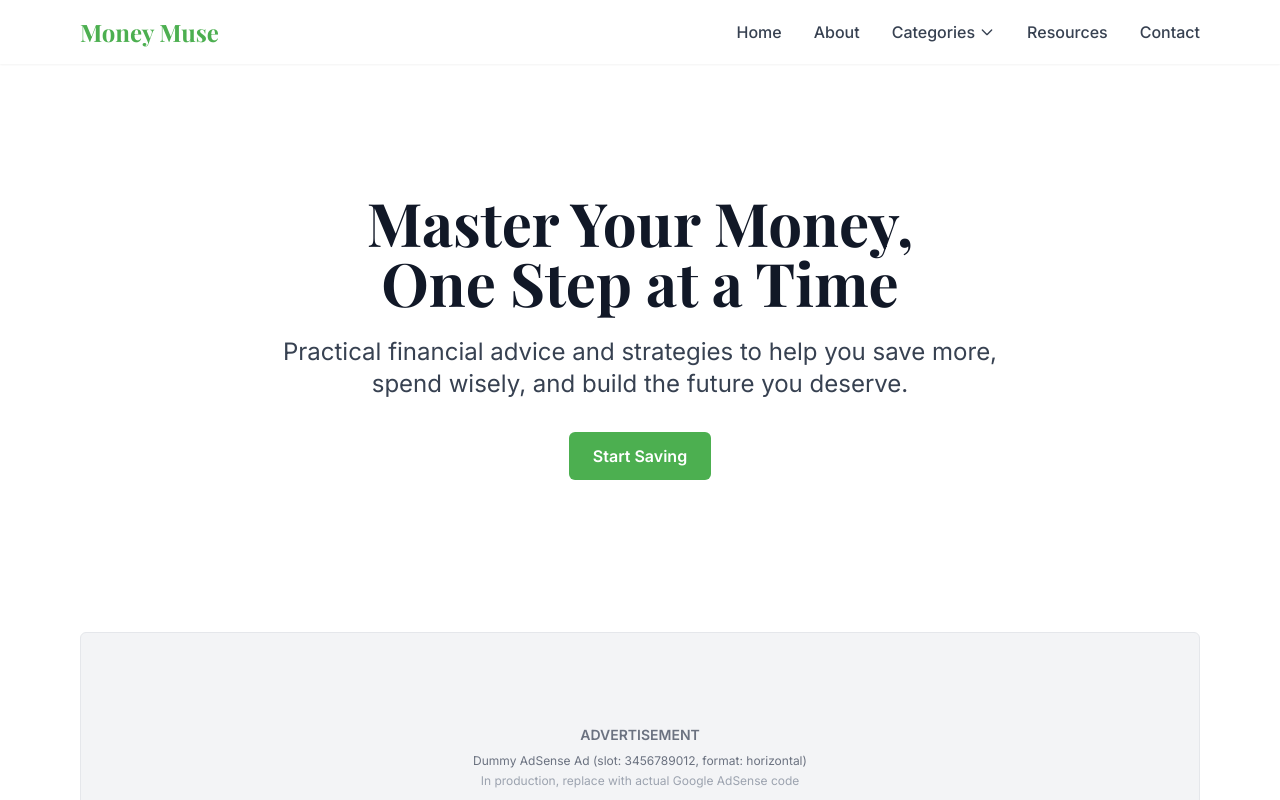
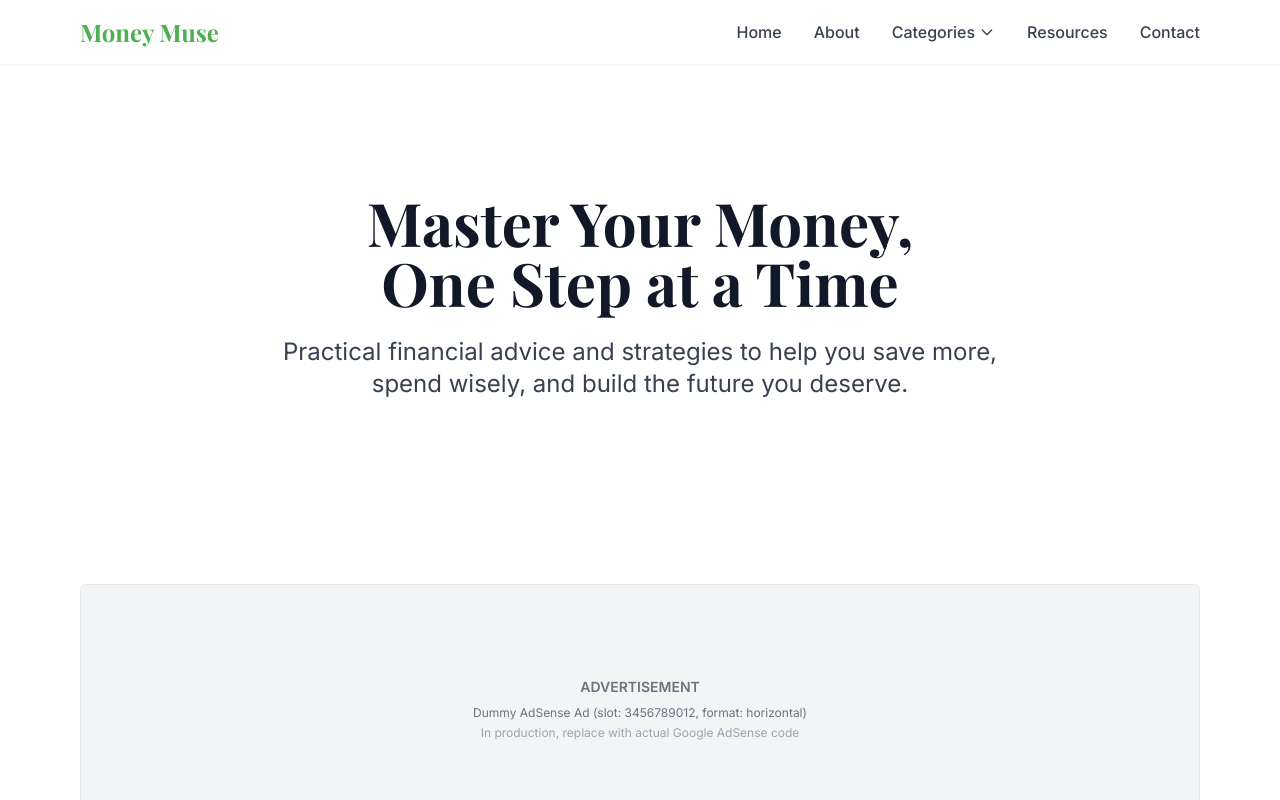
Before and after one commit to srivinod/money-muse-blog, a React (Vite) app: page / in a window 1280 px wide. Shown: the top 800 px of the page. Built offline with nearby package versions, Linux system fonts and the light colour scheme.

Commit message:
Remove Start Saving button
Removes the "Start Saving" button from the hero section.

```diff
--- a/src/pages/HomePage.tsx
+++ b/src/pages/HomePage.tsx
@@ -29,11 +29,7 @@ const HomePage = () => {
             <p className="text-xl md:text-2xl mb-8 text-gray-700">
               Practical financial advice and strategies to help you save more, spend wisely, and build the future you deserve.
             </p>
-            <div className="flex flex-col sm:flex-row gap-4 justify-center">
-              <Link to="/category/saving" className="bg-primary text-white hover:bg-primary/90 font-semibold px-6 py-3 rounded-md transition-colors duration-300">
-                Start Saving
-              </Link>
-            </div>
+            {/* Removed Start Saving button */}
           </div>
         </div>
       </section>
```
